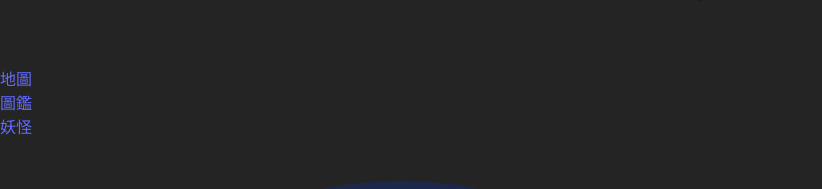
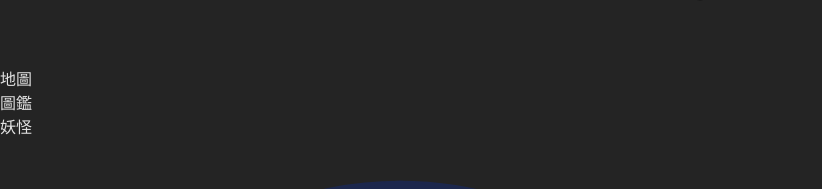
Before and after one commit to HAHAMud/valheim, a React (Vite) app: page / in a window 1280 px wide. Shown: the part 1357-1546 px from the top of the page, without its empty margins (0-822 px from the left). Built offline with nearby package versions, Linux system fonts and the light colour scheme.

Commit message:
feat: Adjust body css (#12)

```diff
--- a/src/index.css
+++ b/src/index.css
@@ -18,19 +18,7 @@
   -webkit-text-size-adjust: 100%;
 }
 
-a {
-  font-weight: 500;
-  color: #646cff;
-  text-decoration: inherit;
-}
-a:hover {
-  color: #535bf2;
-}
-
 body {
-  margin: 0;
-  display: flex;
-  place-items: center;
   min-width: 320px;
   min-height: 100vh;
 }
```
